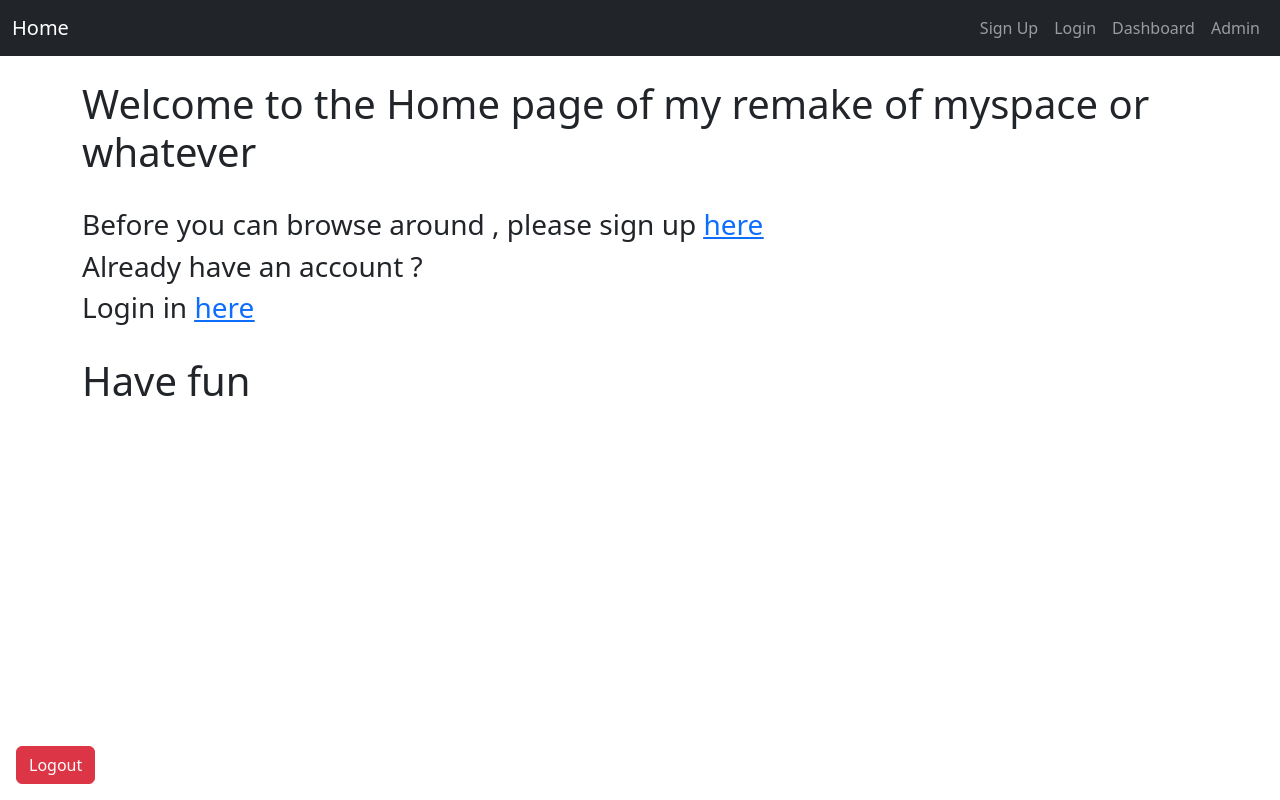
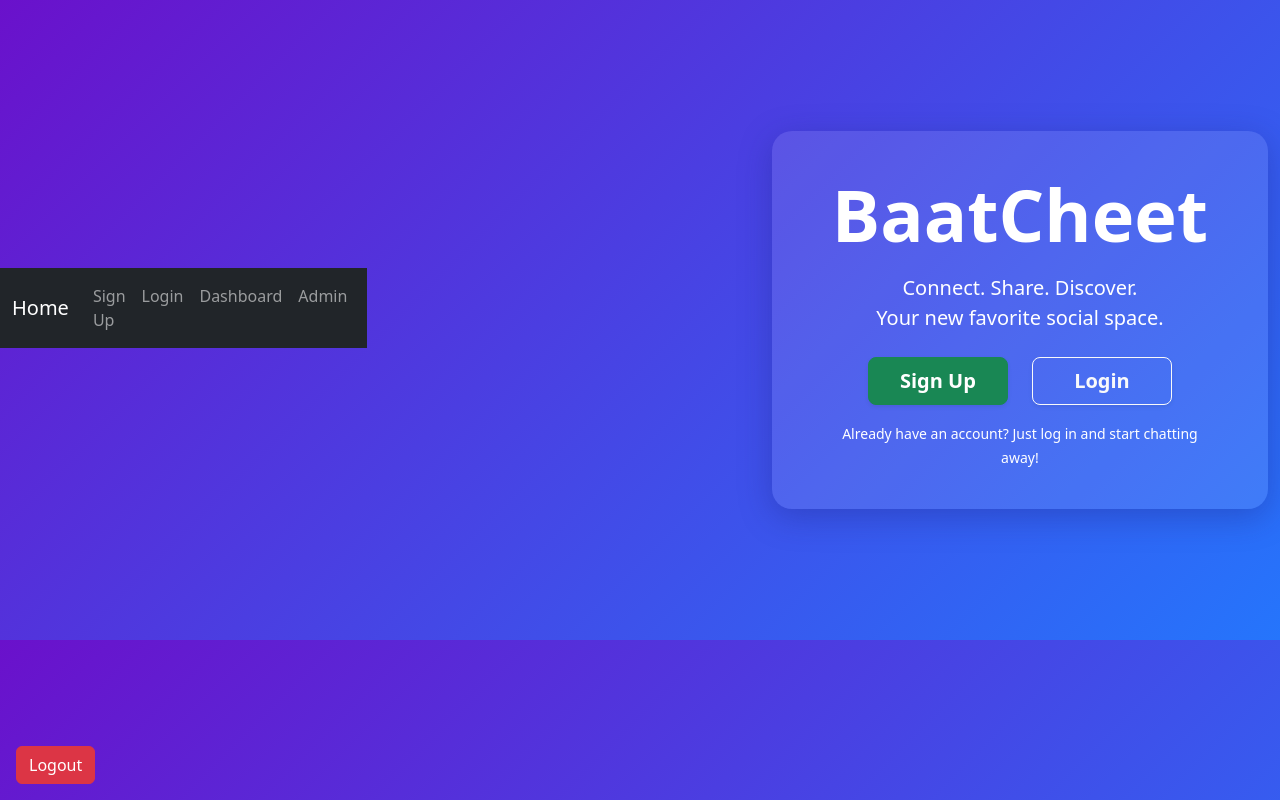
Before and after one commit to RyeidHanif/Django-social-media-clone-, a Django app: page / in a window 1280 px wide. Run offline with Django 5.2, Linux system fonts and the light colour scheme.

Commit message:
feat:design homepage

```diff
--- a/post/templates/post/home.html
+++ b/post/templates/post/home.html
@@ -1,21 +1,63 @@
-{% extends 'post/base.html'%}
+{% extends 'post/base.html' %}
 
-{% block title %} Home {% endblock %}
+{% block title %}Welcome to BaatCheet{% endblock %}
 
 {% block content %}
+<style>
+  .fade-in {
+    animation: fadeInUp 1.2s ease forwards;
+    opacity: 0;
+  }
 
- <h1> Welcome to the Home page of my remake of myspace or whatever </h1>
-<br>
-<h3> Before you can browse around , please sign up <u> <a href= "{% url 'signup' %}">here</a></u> </h2>
-<h3> Already have an account ? </h3>
-<h3> Login in <u><a href="{% url 'login' %}">here</a></u></h3>
+  @keyframes fadeInUp {
+    from {
+      opacity: 0;
+      transform: translateY(20px);
+    }
+    to {
+      opacity: 1;
+      transform: translateY(0);
+    }
+  }
 
-<br>
+  body {
+    background: linear-gradient(135deg, #6a11cb 0%, #2575fc 100%);
+    color: white;
+    min-height: 80vh;
+    display: flex;
+    justify-content: center;
+    align-items: center;
+  }
 
-<h1> Have fun </h1>
+  .content-container {
+    background: rgba(255, 255, 255, 0.1);
+    border-radius: 20px;
+    padding: 40px 60px;
+    box-shadow: 0 8px 32px 0 rgba(31, 38, 135, 0.37);
+    max-width: 600px;
+    text-align: center;
+  }
 
+  a.btn {
+    min-width: 140px;
+    font-weight: 600;
+  }
 
+  a.btn:hover {
+    transform: scale(1.05);
+    transition: 0.3s ease;
+  }
+</style>
 
+<div class="content-container fade-in">
+  <h1 class="display-2 fw-bold mb-3">BaatCheet</h1>
+  <p class="lead mb-4">Connect. Share. Discover. <br> Your new favorite social space.</p>
 
+  <div class="d-flex justify-content-center gap-4 mb-3">
+    <a href="{% url 'signup' %}" class="btn btn-success btn-lg shadow-sm">Sign Up</a>
+    <a href="{% url 'login' %}" class="btn btn-outline-light btn-lg shadow-sm">Login</a>
+  </div>
 
+  <small class="text-light-50">Already have an account? Just log in and start chatting away!</small>
+</div>
 {% endblock %}
```
